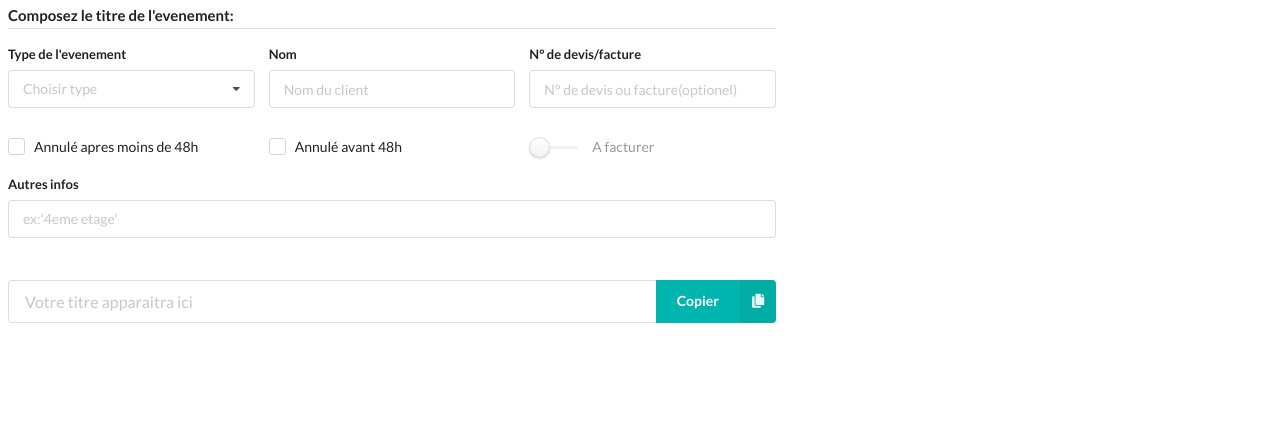
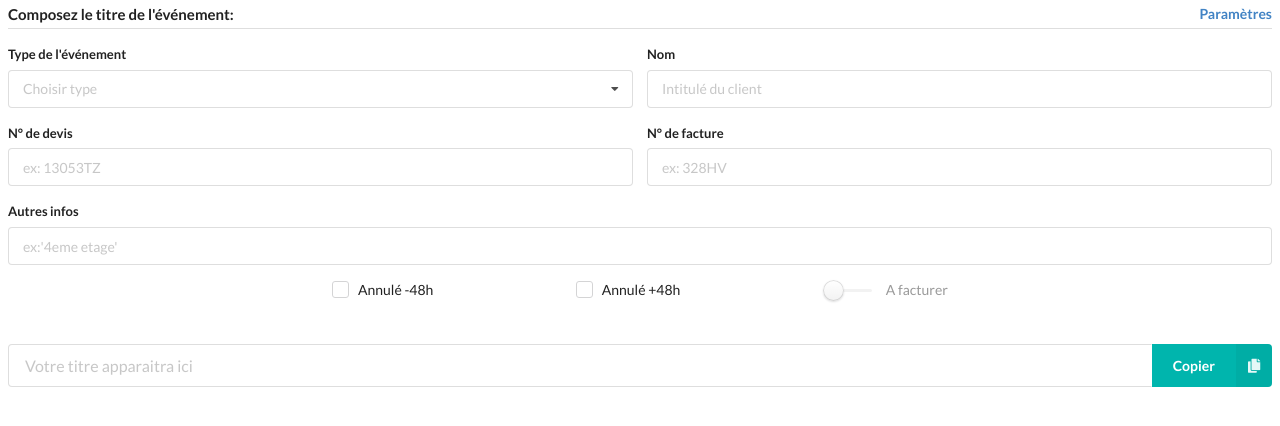
Before and after one commit to Mathiasduc/autrement_dit_calendar, a browser extension: page extension/view.html in a window 1280 px wide. Both pictures are taken after a click on the button "Copier". Drawn offline with nearby package versions, Linux system fonts and the light colour scheme.

Commit message:
Add saving on keyup event

```diff
--- a/extension/contentScript.js
+++ b/extension/contentScript.js
@@ -1,8 +1,6 @@
 var app = {
 	init: function(){
-		console.log("dans init");
 		/*test d envoi et de reception de message entre popup et view */
-
 		chrome.runtime.onMessage.addListener(function(request, sender, sendResponse) {
 			console.log(sender.tab ?
 				"from a content script:" + sender.tab.url :
--- a/extension/popup.css
+++ b/extension/popup.css
@@ -13,23 +13,30 @@ html{
 body{
 	margin: 0.5em 0.5em 2em 0.5em;
 	font-size: 16px;
-	min-width: 48em;
-	max-width: 48em;
+	min-width: 47em;
 }
 
-#golbal{
-	max-width: 800px;
+#form_title{
+	display: flex;
+	justify-content: space-between;
 }
 
-#first_row{
-	margin-bottom: 2em;
+#form_title h4{
+	margin-bottom: 0;
+}
+
+#form_title h5{
+	margin-top: 0;
 }
 
 .button_field{
-	display: flex !important;
-	justify-content: center !important;
+	margin-right: auto;
+	margin-left: auto;
+	max-width: 44em;
+	display: flex ;
+	justify-content: space-between;
 }
 
-#input_other{
+#fourth_row{
 	margin-bottom: 2rem !important;
 }
--- a/extension/view.html
+++ b/extension/view.html
@@ -9,35 +9,47 @@
 <body>
 	<div id="global">
 		<div class="ui form">
-			<h4  id="form_title" class="ui dividing header">Composez le titre de l'evenement:</h4>
+			<div id="form_title" class="ui dividing header">
+				<h4 >Composez le titre de l'événement:</h4>
+				<h5><a>Paramètres</a></h5>
+			</div>
 			<div class="field">
-				<div id="first_row" class="three fields">
+				<div id="first_row" class="two fields">
 					<div class="field">
-						<label for="type">Type de l'evenement</label>
+						<label for="type">Type de l'événement</label>
 						<select id="type" name="type" class="ui fluid dropdown">
 							<option value="">Choisir type</option>
 						</select>
 					</div>
 					<div class="field">
 						<label for="name" >Nom</label>
-						<input type="text" id="name" name="name" placeholder="Nom du client">
+						<input type="text" id="name" name="name" placeholder="Intitulé du client">
+					</div>
+				</div>
+				<div id="second_row" class="two fields">
+					<div class="field">
+						<label for="estimate_number">N° de devis</label>
+						<input type="text" id="estimate_number" name="estimate_number" placeholder="ex: 13053TZ">
 					</div>
 					<div class="field">
-						<label for="accounting_number">N° de devis/facture</label>
-						<input type="text" id="accounting_number" name="accounting_number" placeholder="N° de devis ou facture(optionel)">
+						<label for="bill_number">N° de facture</label>
+						<input type="text" id="bill_number" name="bill_number" placeholder="ex: 328HV">
 					</div>
 				</div>
-
-				<div id="second_row" class="three fields">
+				<div id="third_row" class="field">
+					<label for="input_other">Autres infos</label>
+					<input id="input_other" type="text" name="input_other" placeholder="ex:'4eme etage'">
+				</div>
+				<div id="fourth_row" class="button_field">
 					<div class="field">
 						<div class="ui checkbox" id="canceled_after_48h">
-							<label for="canceled_after_48h">Annulé apres moins de 48h</label>
+							<label for="canceled_after_48h">Annulé -48h</label>
 							<input type="checkbox" name="canceled_after_48h">
 						</div>
 					</div>
 					<div class="field">
 						<div id="canceled_before_48h" class="ui checkbox">
-							<label for="canceled_before_48h">Annulé avant 48h</label>
+							<label for="canceled_before_48h">Annulé +48h</label>
 							<input type="checkbox"  name="canceled_before_48h">
 						</div>
 					</div>
@@ -47,11 +59,6 @@
 							<input type="checkbox" id="to_bill"" name="to_bill">
 						</div>
 					</div>
-				</div>
-
-				<div id="third_row" class="field">
-					<label for="input_other">Autres infos</label>
-					<input id="input_other" type="text" name="input_other" placeholder="ex:'4eme etage'">
 				</div>
 				<div class="ui error message"></div>
 			</div>
--- a/extension/view.js
+++ b/extension/view.js
@@ -4,21 +4,29 @@ var app = {
 	input_result: $("#input_result"),
 	input_form: $(".ui.form input"),
 /*	forbiden_words: ["PRO","PERSO","PERM","SENSIB","PPS","PPS_1","PPS_2","PPS_3",
-	"Annulé moins de 48h", "Annulé plus de 48h","A facturer"],*/ //on verra ca plus tard
+	"Annulé moins de 48h", "Annulé plus de 48h","A facturer"], on verra ca plus tard */
 
 	init: function(){
+		this.formSettings();
+		this.populateForm();
 		this.populateSelect();
 		this.checkboxes();
-		this.formSettings();
 		$(".dropdown").dropdown();
 		this.listeners();
-		this.testMessagePassing();
+	},
+
+	populateForm: function(){
+		var me = this;
+		chrome.storage.local.get(function(result){
+			console.log(result);
+			me.formSelector.form('set values', result.savedValues);
+		});
 	},
 
 	populateSelect: function(){
 		var select = document.getElementById('type');
 		select.options.length = 1;
-		chrome.storage.sync.get(function(result){
+			chrome.storage.sync.get(function(result){
 			var typeLength = result.type.length;
 			for (var i = 0; i < typeLength; i++) {
 				var currentOption = result.type[i];
@@ -32,57 +40,56 @@ var app = {
 		me.formSelector.on("on change", me.displayResult.bind(me));
 		me.input_form.on("keyup", me.displayResult.bind(me));
 		document.getElementById('copy').addEventListener("click",me.copyToClipboard.bind(me),true);
-		//test
-		chrome.runtime.onMessage.addListener(
-			function(request, sender, sendResponse) {
-				console.log(sender.tab ?
-					"from a content script:" + sender.tab.url :
-					"from the extension");
-				if (request.greeting == "hello")
-					sendResponse({farewell: "goodbye from view"});
-			});
-		//test
+		chrome.runtime.sendMessage({test: "message?"});
+		addEventListener("onunload", function() {
+			console.log("onunload");
+			chrome.runtime.sendMessage({'onunload': "onunload"});
+		}, true);
+		addEventListener("unload", function() {
+			var savedValues = me.form_values();
+			console.log("unloading");
+			chrome.runtime.sendMessage({'savedValues': savedValues});
+			chrome.storage.local.set({'savedValues': savedValues})
+		}, true);
 	},
 
 	formSettings:function(){
-		this.formSelector.form({
-			fields: {
-				name: 'empty',
-			}
-		});
-		//il faut rajouter les regles semantic
+		this.formSelector.form();
+		/*A FAIRE regles de "danger" pour les mots interdits*/
 	},
 
 	form_values:function(){
-		var form_is_valid = this.formSelector.form('is valid');
-		if(form_is_valid){
-			var values = this.formSelector.form('get values');
-			return(values);
-		}else{
-			return(false);
-		}
+		/* A FAIRE tester si "danger" et display "danger"
+		var form_is_valid = this.formSelector.form('is valid'); */
+		var values = this.formSelector.form('get values');
+		return(values)
 	},
 
 	outputFormatting: function(){
 		var values = this.form_values();
+		chrome.storage.local.set({'savedValues': values})
 		var stringOutput = "";
-		console.log(values);
 		if(!values){
 			return(values);
 		}
 		else{
 			if(values.type){
-				stringOutput += "[T:"+ values.type + "] "
-				+ values.name;
+				stringOutput += "[T:"+ values.type + "]";
 			}
-			if(values.accounting_number){
-				stringOutput += " [C:" + values.accounting_number + "]";
+			if(values.name){
+				stringOutput += " " + values.name;
+			}
+			if(values.estimate_number){
+				stringOutput += " [D:" + values.estimate_number + "]";
+			}
+			if(values.bill_number){
+				stringOutput += " [F:" + values.bill_number + "]";
 			}
 			if(values.canceled_after_48h){
-				stringOutput += " [A:" + "Annulé moins de 48h" + "]";
+				stringOutput += " [A:" + "Annulé -48h" + "]";
 			}
 			if(values.canceled_before_48h){
-				stringOutput += " [A:" + "Annulé plus de 48h" + "]";
+				stringOutput += " [A:" + "Annulé +48h" + "]";
 			}
 			if(values.to_bill){
 				stringOutput += " [F:" + "A facturer" + "]";
@@ -95,7 +102,6 @@ var app = {
 	},
 
 	displayResult:function(){
-		console.log(this.input_result)
 		this.input_result.val("test");
 		var result = this.outputFormatting();
 		this.input_result.val(result);
@@ -104,7 +110,6 @@ var app = {
 	copyToClipboard: function(event){
 		var idOfElementToCopy = event.target.dataset.copytarget;	  /*recupere l'id(de l'elem qu'on veut cibler) stocké dans le data-copytarget*/
 		var elementToCopy = document.querySelector(idOfElementToCopy);/*cible l'element dont on viens de recup l'Id*/
-		console.log(elementToCopy);
 		elementToCopy.select(); 			/*selectionne le contenu de l'input*/
 		try {								/*on delimite une zone a tester*/
 			document.execCommand('copy'); 	/*copie la selection dans le clipboard*/
@@ -138,17 +143,19 @@ var app = {
 	},
 
 	animationFeedbackCopy:function(){
-		/*Implementer une animation qui confirmera l'user que le contenu a ete copier dans le clipboard*/
+		var button = $('.button');
+		var iconButton = $('.button i');
+
+		function toggleClasses(){
+			button.toggleClass('teal green');
+			iconButton.toggleClass('copy save');
+		}
+		toggleClasses();
+		setTimeout(function() {
+			toggleClasses();
+		}, 300);
+		/*A FAIRE ameliorer l animation (text apparait quelques secondes)*/
 	},
-
-	testMessagePassing:function(){
-		/*on test le passsage de message entre popup, event page et content script */
-		chrome.tabs.query({active: true, currentWindow: true}, function(tabs) {
-			chrome.tabs.sendMessage(tabs[0].id, {greeting: "hello"}, function(response) {
-				console.log(response.farewell);
-			});
-		});
-	}
 };
 $(document).ready(function(){
 	app.init();
```
Also changed, not shown: extension/eventPage.js (+10 -6 lines), extension/options.js (+3 -5 lines), extension/manifest.json.
